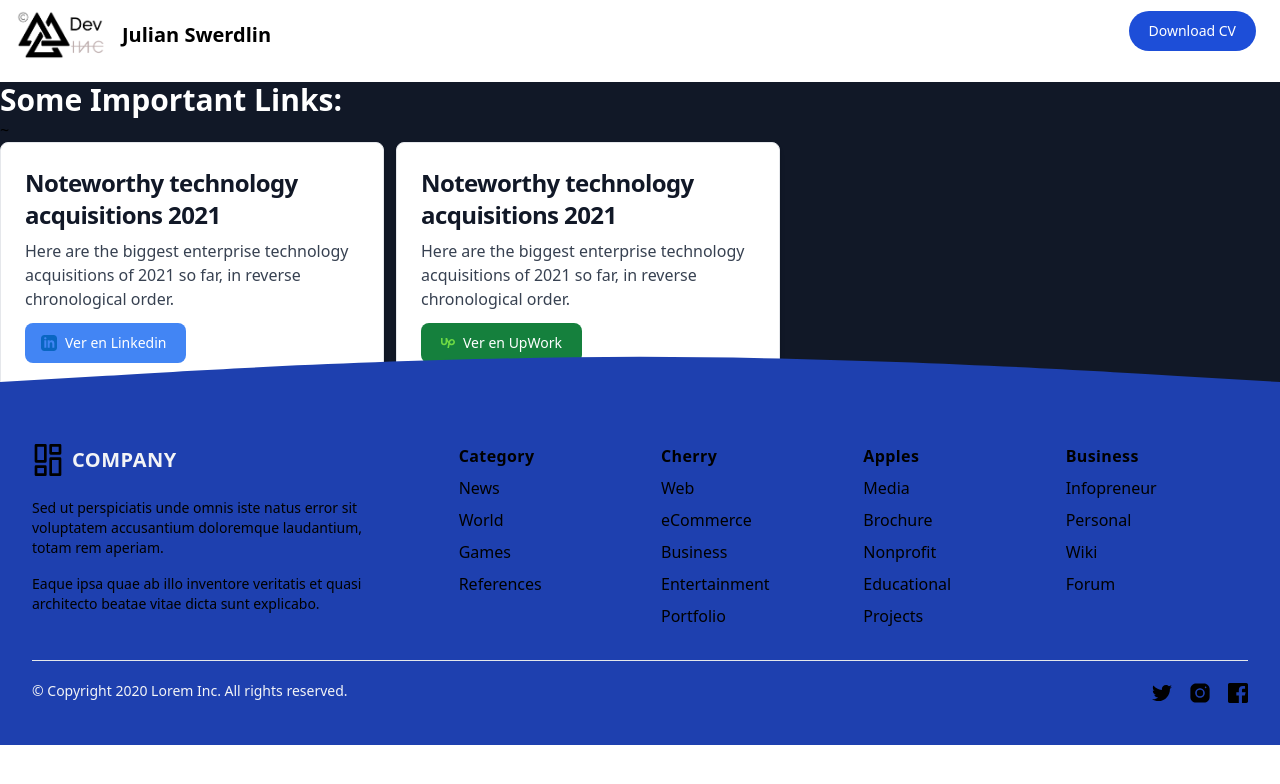
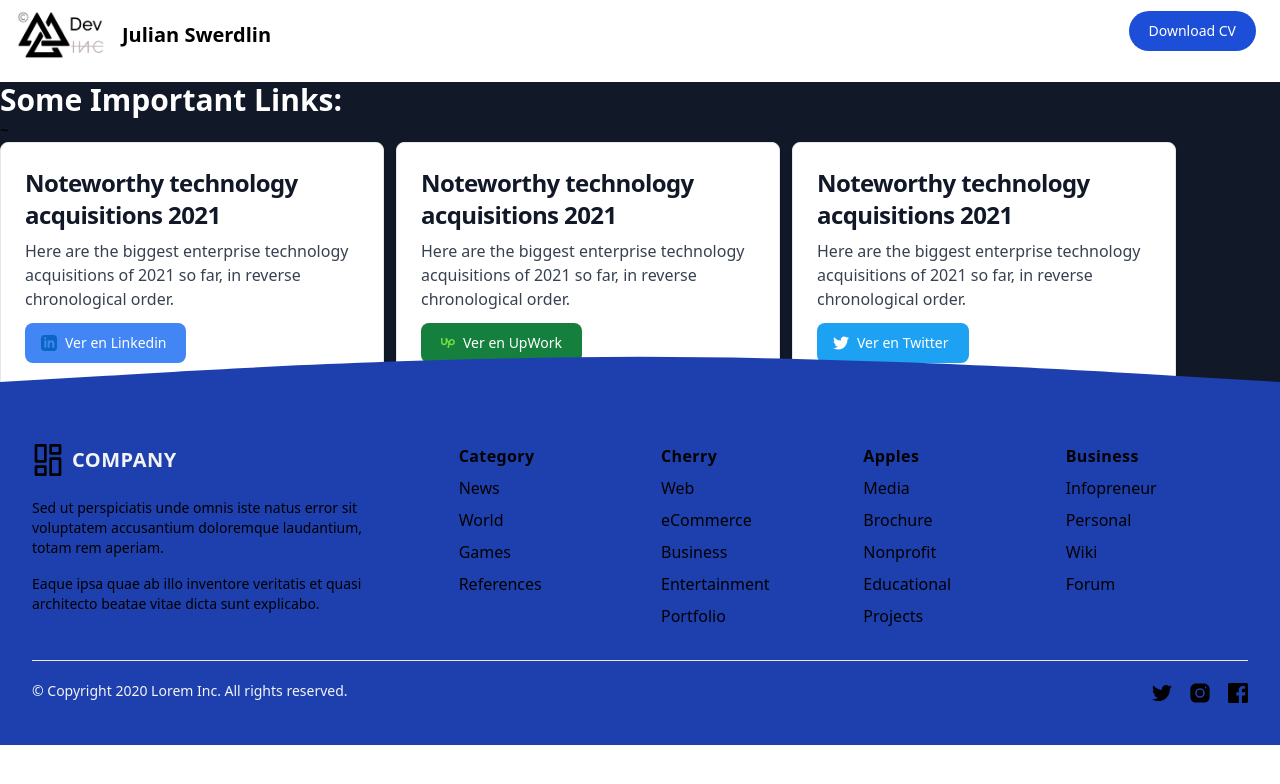
Before and after one commit to juliswer/portfolio2022, a Next.js app: page /components/Cards in a window 1280 px wide. Shown: the top 784 px of the page. Built offline with nearby package versions, Linux system fonts and the light colour scheme.

Commit message:
index changes

```diff
--- a/src/pages/components/Cards.jsx
+++ b/src/pages/components/Cards.jsx
@@ -1,6 +1,6 @@
 import React, { useState, useEffect } from "react";
 import axios from "axios";
-import {SiUpwork} from 'react-icons/si'
+import { SiUpwork } from "react-icons/si";
 
 const Cards = () => {
   const [infoGit, setInfoGit] = useState(null);
@@ -108,9 +108,41 @@ const Cards = () => {
             type="button"
             className="text-white bg-green-700 hover:bg-[#24292F]/90 focus:ring-4 focus:ring-[#24292F]/50 font-medium rounded-lg text-sm px-5 py-2.5 text-center inline-flex items-center dark:focus:ring-gray-500 dark:hover:bg-[#050708]/30 mr-2 mb-2"
           >
-            <SiUpwork style={{color: '#6FDA44'}} className="mr-2" />
+            <SiUpwork style={{ color: "#6FDA44" }} className="mr-2" />
             Ver en UpWork
           </a>
+        </div>
+        <div className="p-6 max-w-sm bg-white rounded-lg border border-gray-200 shadow-md dark:bg-gray-800 dark:border-gray-700">
+          <a href="#">
+            <h5 className="mb-2 text-2xl font-bold tracking-tight text-gray-900 dark:text-white">
+              Noteworthy technology acquisitions 2021
+            </h5>
+          </a>
+          <p className="mb-3 font-normal text-gray-700 dark:text-gray-400">
+            Here are the biggest enterprise technology acquisitions of 2021 so
+            far, in reverse chronological order.
+          </p>
+          <button
+            type="button"
+            className="text-white bg-[#1da1f2] hover:bg-[#1da1f2]/90 focus:ring-4 focus:ring-[#1da1f2]/50 font-medium rounded-lg text-sm px-5 py-2.5 text-center inline-flex items-center dark:focus:ring-[#1da1f2]/55 mr-2 mb-2"
+          >
+            <svg
+              className="mr-2 -ml-1 w-4 h-4"
+              aria-hidden="true"
+              focusable="false"
+              data-prefix="fab"
+              data-icon="twitter"
+              role="img"
+              xmlns="http://www.w3.org/2000/svg"
+              viewBox="0 0 512 512"
+            >
+              <path
+                fill="currentColor"
+                d="M459.4 151.7c.325 4.548 .325 9.097 .325 13.65 0 138.7-105.6 298.6-298.6 298.6-59.45 0-114.7-17.22-161.1-47.11 8.447 .974 16.57 1.299 25.34 1.299 49.06 0 94.21-16.57 130.3-44.83-46.13-.975-84.79-31.19-98.11-72.77 6.498 .974 12.99 1.624 19.82 1.624 9.421 0 18.84-1.3 27.61-3.573-48.08-9.747-84.14-51.98-84.14-102.1v-1.299c13.97 7.797 30.21 12.67 47.43 13.32-28.26-18.84-46.78-51.01-46.78-87.39 0-19.49 5.197-37.36 14.29-52.95 51.65 63.67 129.3 105.3 216.4 109.8-1.624-7.797-2.599-15.92-2.599-24.04 0-57.83 46.78-104.9 104.9-104.9 30.21 0 57.5 12.67 76.67 33.14 23.72-4.548 46.46-13.32 66.6-25.34-7.798 24.37-24.37 44.83-46.13 57.83 21.12-2.273 41.58-8.122 60.43-16.24-14.29 20.79-32.16 39.31-52.63 54.25z"
+              ></path>
+            </svg>
+            Ver en Twitter
+          </button>
         </div>
       </div>
     </div>
```
